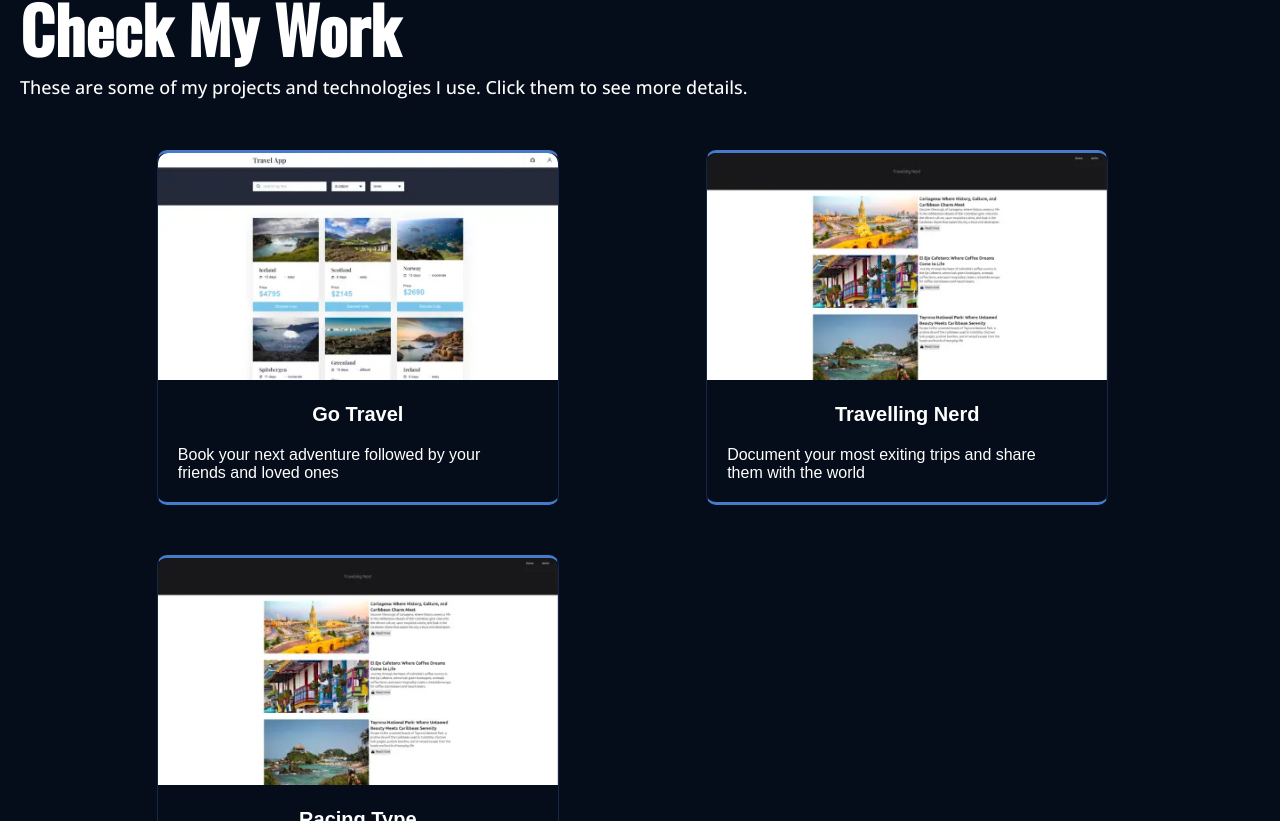
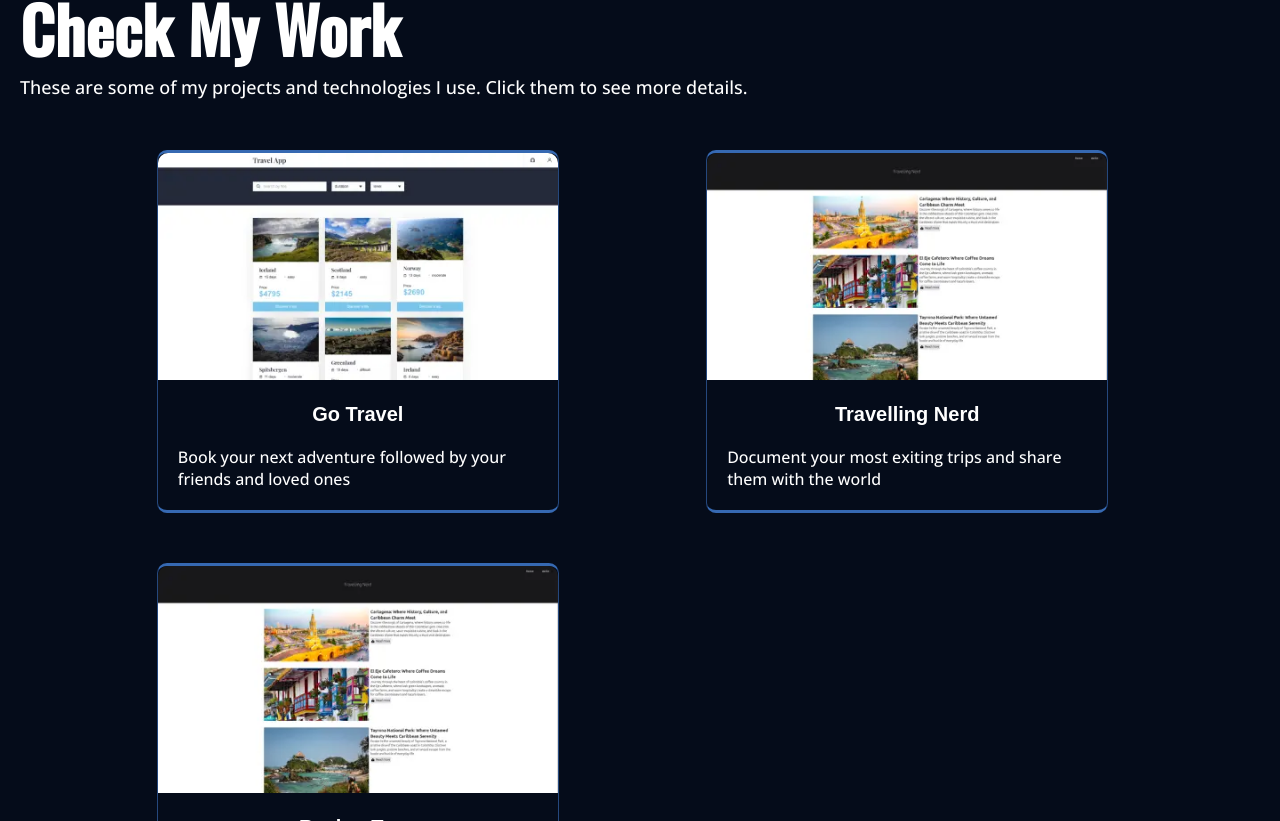
Before and after one commit to JKaypa/portfolio, a Next.js app: page / in a window 1280 px wide. Shown: the part 759-1580 px from the top of the page. Built offline with nearby package versions, Linux system fonts and the light colour scheme.

Commit message:
Update `project-card.css`: use CSS variables for border and font properties for consistency

```diff
--- a/app/components/projects/components/project-card/project-card.css
+++ b/app/components/projects/components/project-card/project-card.css
@@ -1,7 +1,7 @@
 .project-card {
     border-radius: 10px;
-    border: 1px solid rgba(68, 124, 203, 0.25);
-    border-block: 3px solid rgba(68, 124, 203);
+    border: 1px solid var(--main-color-opacity);
+    border-block: 3px solid var(--main-color);
     transition: all 0.08s linear;
 }
 
@@ -21,7 +21,7 @@
 }
 
 .project-card__description {
-    font-family: sans-serif;
+    font-family: var(--open-sans), sans-serif;
     font-size: medium;
     text-align: left;
     padding: 20px;
```
